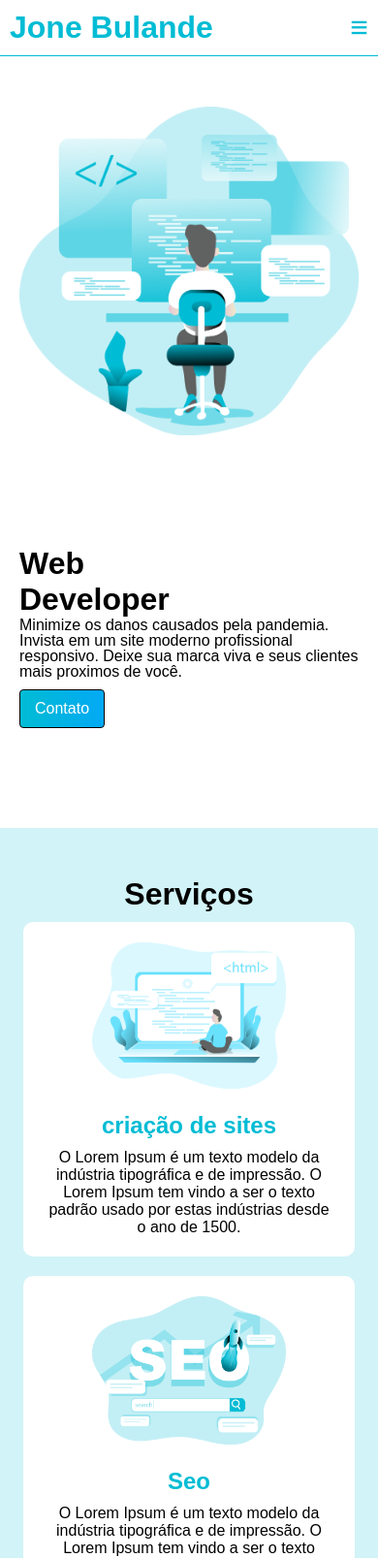
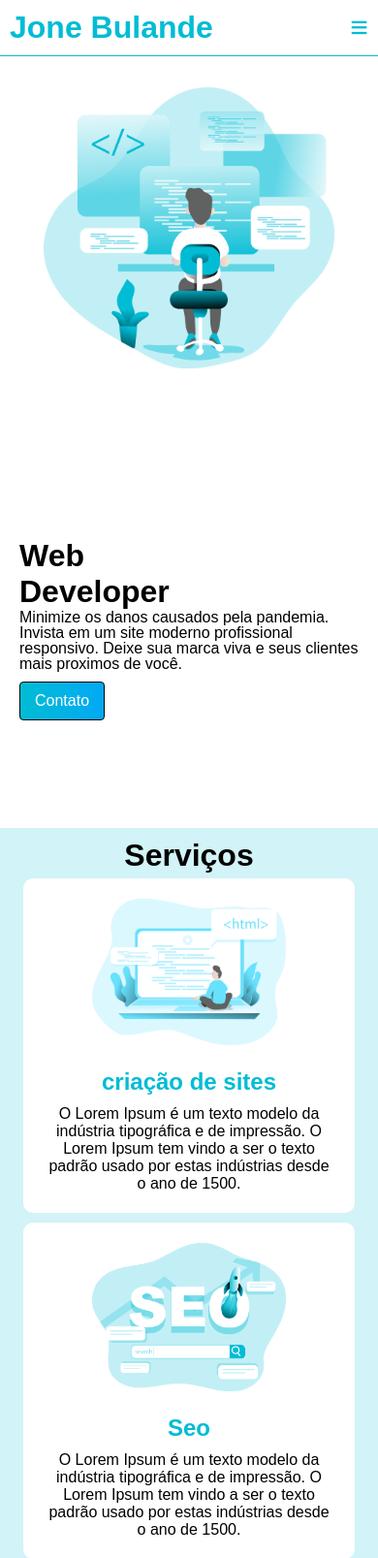
Before and after one commit to JoneBulande/JoneBulande.github.io, a plain HTML site: page index.html in a window 390 px wide. Shown: the top 1607 px of the page at 97% size. Drawn offline with Linux system fonts and the light colour scheme.

Commit message:
Update style.css

```diff
--- a/css/style.css
+++ b/css/style.css
@@ -302,16 +302,16 @@ img{max-width: 100%;}
 		border: 1px solid #00BCD4;
 	}
 	.imgs{
-		padding-top: 100px;
+		padding-top: 80px;
 		text-align: center;
 		animation: slide-up-mobile 2s;
 
 	}
 	.imgs img{
-		width: 400px;
+		width: 300px;
 	}
 	.servicos{
-		padding: 50px 20px;
+		padding: 10px 20px;
 	}
 	.container{
 		padding: 0px;
@@ -320,7 +320,7 @@ img{max-width: 100%;}
 	}
 	.item{
 		width: 100%;
-		margin: 10px 0;
+		margin: 5px 0;
 	}
 
 }
```
